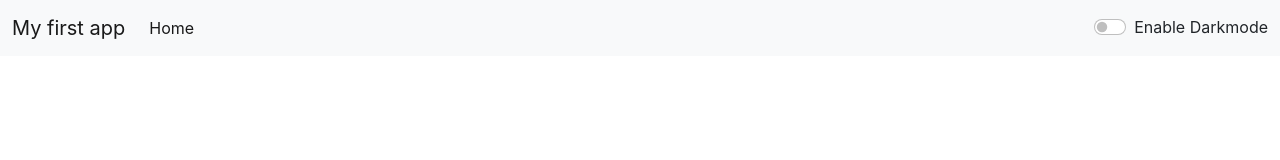
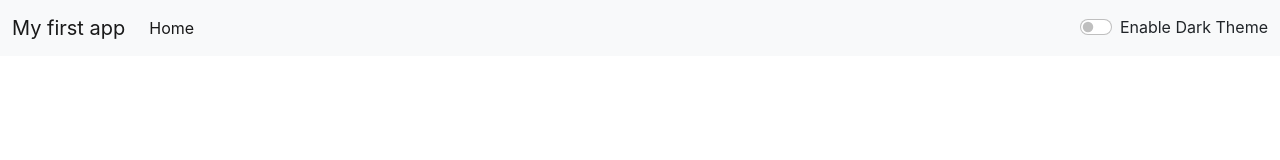
Before and after one commit to bgmiparveen/myfirstapp, a React (Create React App) app: page / in a window 1280 px wide. Shown: the top 160 px of the page. Built offline with nearby package versions, Linux system fonts and the light colour scheme.

Commit message:
darkmode change to dark theme

```diff
--- a/src/Components/Navbar.js
+++ b/src/Components/Navbar.js
@@ -23,7 +23,7 @@ export default function Navbar(props) {
             </ul>
             <div className={`form-check form-switch text-${props.mode==='light'?'dark':'light'} `}>
             <input className="form-check-input" onClick={props.toggleMode} id="flexSwitchCheckDefault" type="checkbox" />
-            <label className="form-check-lable" htmlFor="flexSwitchCheckDefault">Enable Darkmode</label>
+            <label className="form-check-lable" htmlFor="flexSwitchCheckDefault">Enable Dark Theme</label>
             </div>
           </div>
         </div>
```
Also changed, not shown: cheatsheet.txt.
